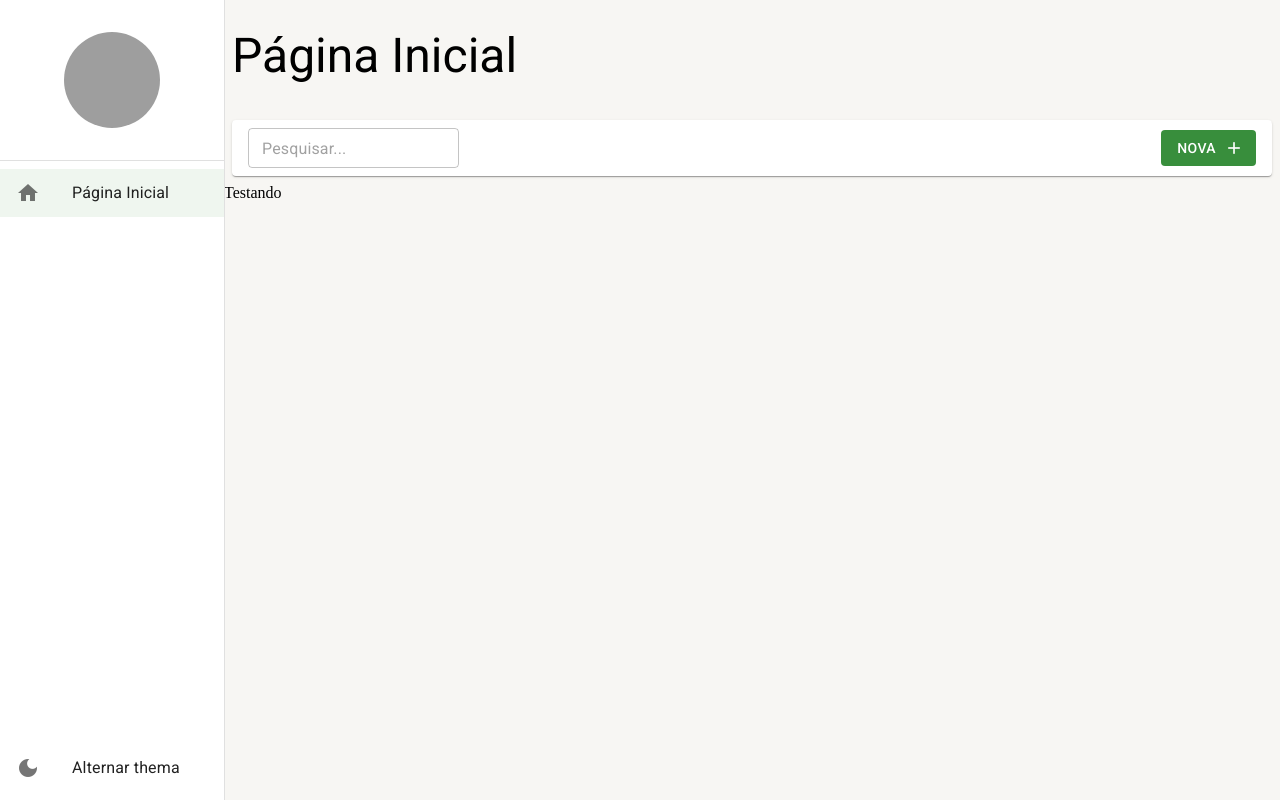
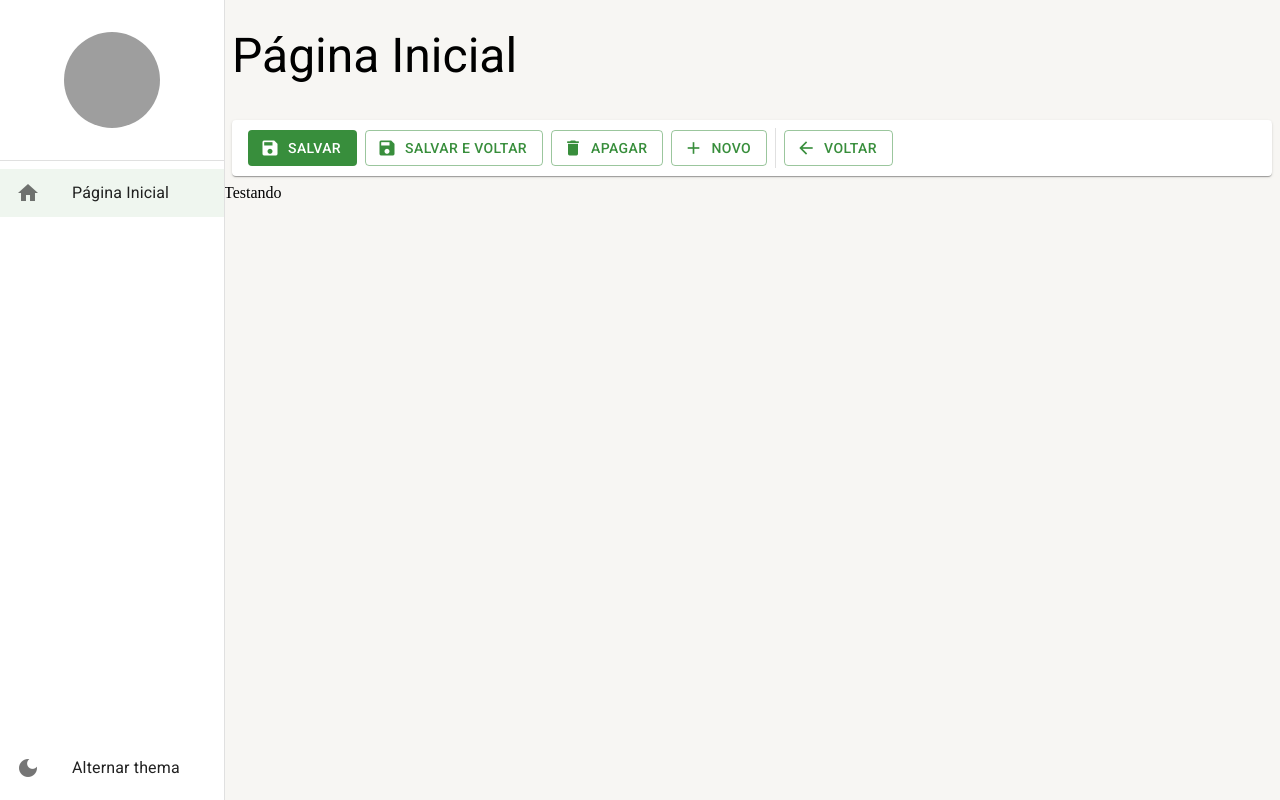
Before and after one commit to fabioluizrodrigues/ctrl-web-app, a React (Create React App) app: page /pagina-inicial in a window 1280 px wide. Built offline with nearby package versions, Linux system fonts and the light colour scheme; grey boxes are pictures that could not be loaded.

Commit message:
feat: ferramentas de detalhe

```diff
--- a/src/pages/dashboard/Dashboard.tsx
+++ b/src/pages/dashboard/Dashboard.tsx
@@ -1,4 +1,4 @@
-import { FerramentasDaListagem } from '../../shared/components';
+import { FerramentasDeDetalhe } from '../../shared/components';
 import { LayoutBaseDePagina } from '../../shared/layouts';
 
 export const Dashboard = () => {
@@ -6,10 +6,7 @@
 		<LayoutBaseDePagina
 			titulo='Página Inicial'
 			barraDeFerramentas={(
-				<FerramentasDaListagem
-					mostrarInputBusca
-					textoBotaoNovo='Nova'
-				/>
+				<FerramentasDeDetalhe/>
 			)}
 		>
             Testando
--- /dev/null
+++ b/src/shared/components/ferramentas-de-detalhe/FerramentasDeDetalhe.tsx
@@ -0,0 +1,49 @@
+import { Box, Button, Divider, Icon, Paper, useTheme } from '@mui/material';
+
+export const FerramentasDeDetalhe: React.FC = () => {
+	const theme = useTheme();
+	return (
+		<Box
+			gap={1}
+			marginX={1}
+			padding={1}
+			paddingX={2}
+			display='flex'
+			alignItems='center'
+			height={theme.spacing(5)}
+			component={Paper}
+		>
+			<Button
+				color='primary'
+				disableElevation
+				variant='contained'
+				startIcon={<Icon>save</Icon>}
+			>Salvar</Button>
+			<Button
+				color='primary'
+				disableElevation
+				variant='outlined'
+				startIcon={<Icon>save</Icon>}
+			>Salvar e voltar</Button>
+			<Button
+				color='primary'
+				disableElevation
+				variant='outlined'
+				startIcon={<Icon>delete</Icon>}
+			>Apagar</Button>
+			<Button
+				color='primary'
+				disableElevation
+				variant='outlined'
+				startIcon={<Icon>add</Icon>}
+			>Novo</Button>
+			<Divider variant='middle' orientation='vertical'/>
+			<Button
+				color='primary'
+				disableElevation
+				variant='outlined'
+				startIcon={<Icon>arrow_back</Icon>}
+			>Voltar</Button>
+		</Box>
+	);
+};
--- a/src/shared/components/index.ts
+++ b/src/shared/components/index.ts
@@ -1,2 +1,3 @@
 export * from './menu-lateral/MenuLateral';
 export * from './ferramentas-da-listagem/FerramentasDaListagem';
+export * from './ferramentas-de-detalhe/FerramentasDeDetalhe';
```
